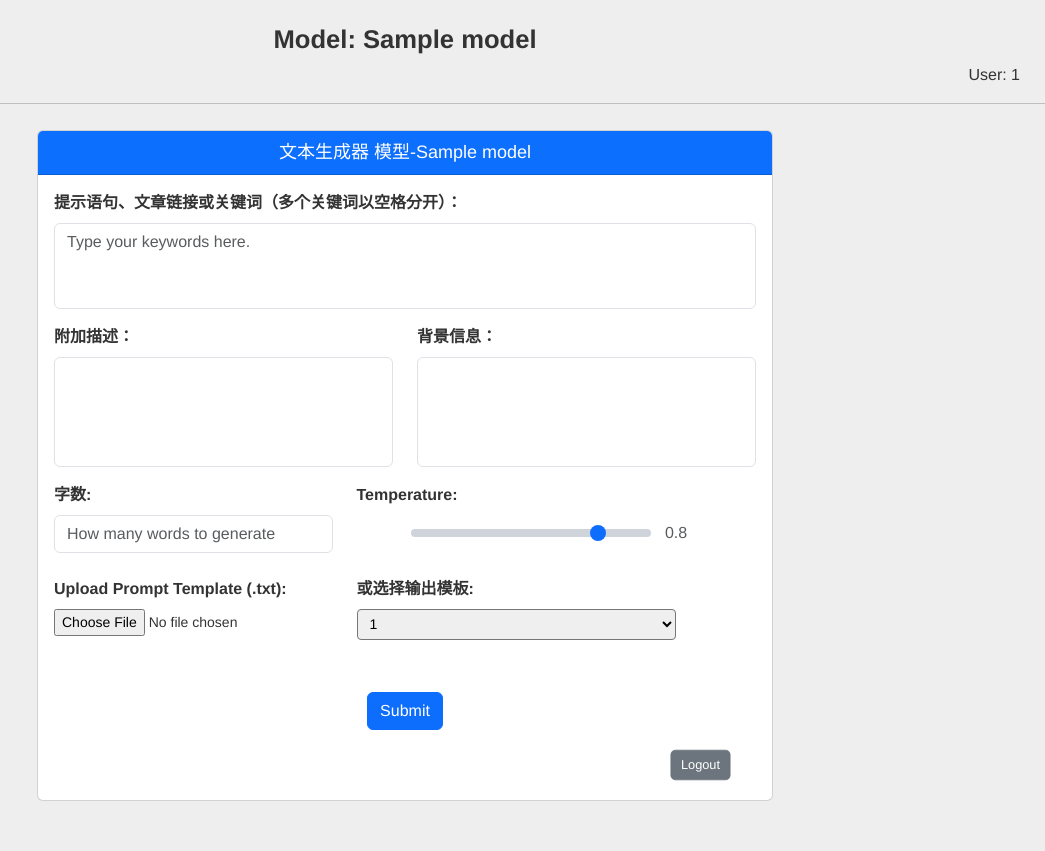
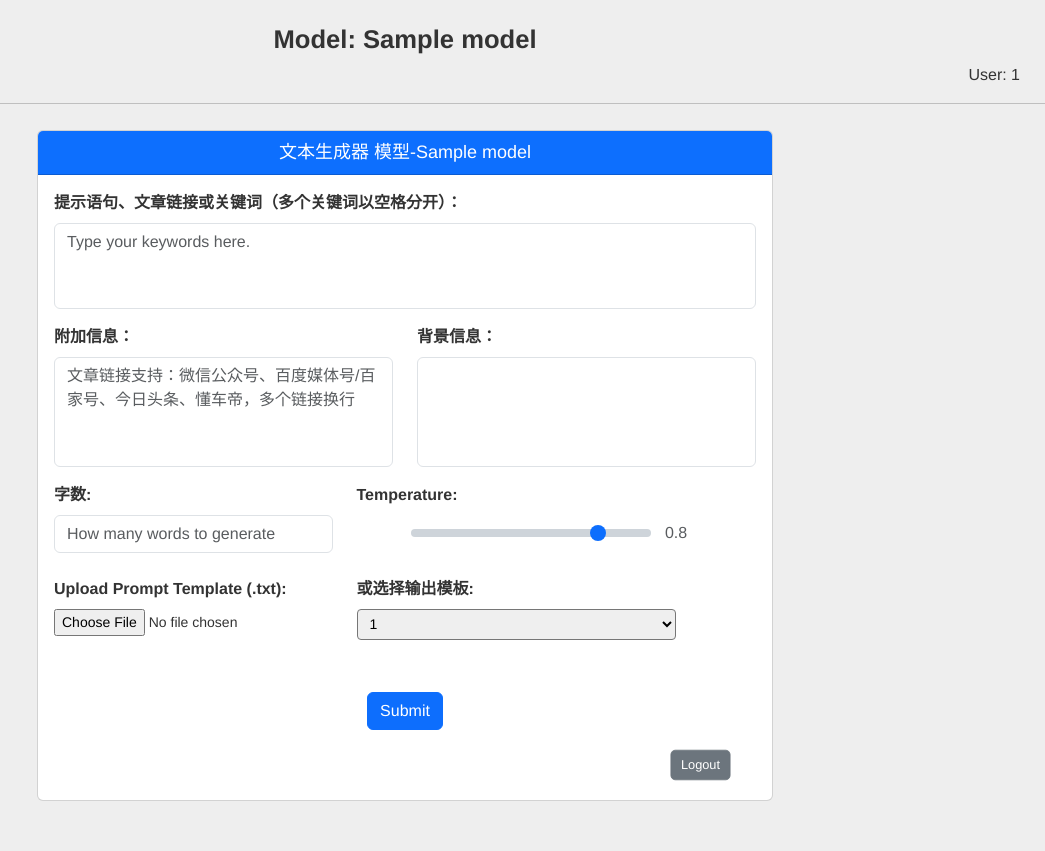
Before and after one commit to kangjian99/gptweb3, a Flask app: template templates/chat.html in a window 1280 px wide. Shown: the whole page, without its empty margins (235-1280 px from the left). Run offline with Flask 3, Linux system fonts and the light colour scheme; the template is opened without the code that fills it: most values are stand-ins (such as "Sample title", 1, 10 or a date in 2020); some libraries are stand-ins or nearby versions.

Commit message:
Update chat.html

```diff
--- a/templates/chat.html
+++ b/templates/chat.html
@@ -46,8 +46,8 @@ User: {{ user_id}}<br>
     <div class="row">
         <div class="col-md-6">
             <div class="form-group">
-                <label for="context">附加描述：</label>
-                <textarea id="context" name="context" placeholder="" rows="4" class="form-control"></textarea>
+                <label for="context">附加信息：</label>
+                <textarea id="context" name="context" placeholder="文章链接支持：微信公众号、百度媒体号/百家号、今日头条、懂车帝，多个链接换行" rows="4" class="form-control"></textarea>
             </div>
         </div>
         <div class="col-md-6">
```
